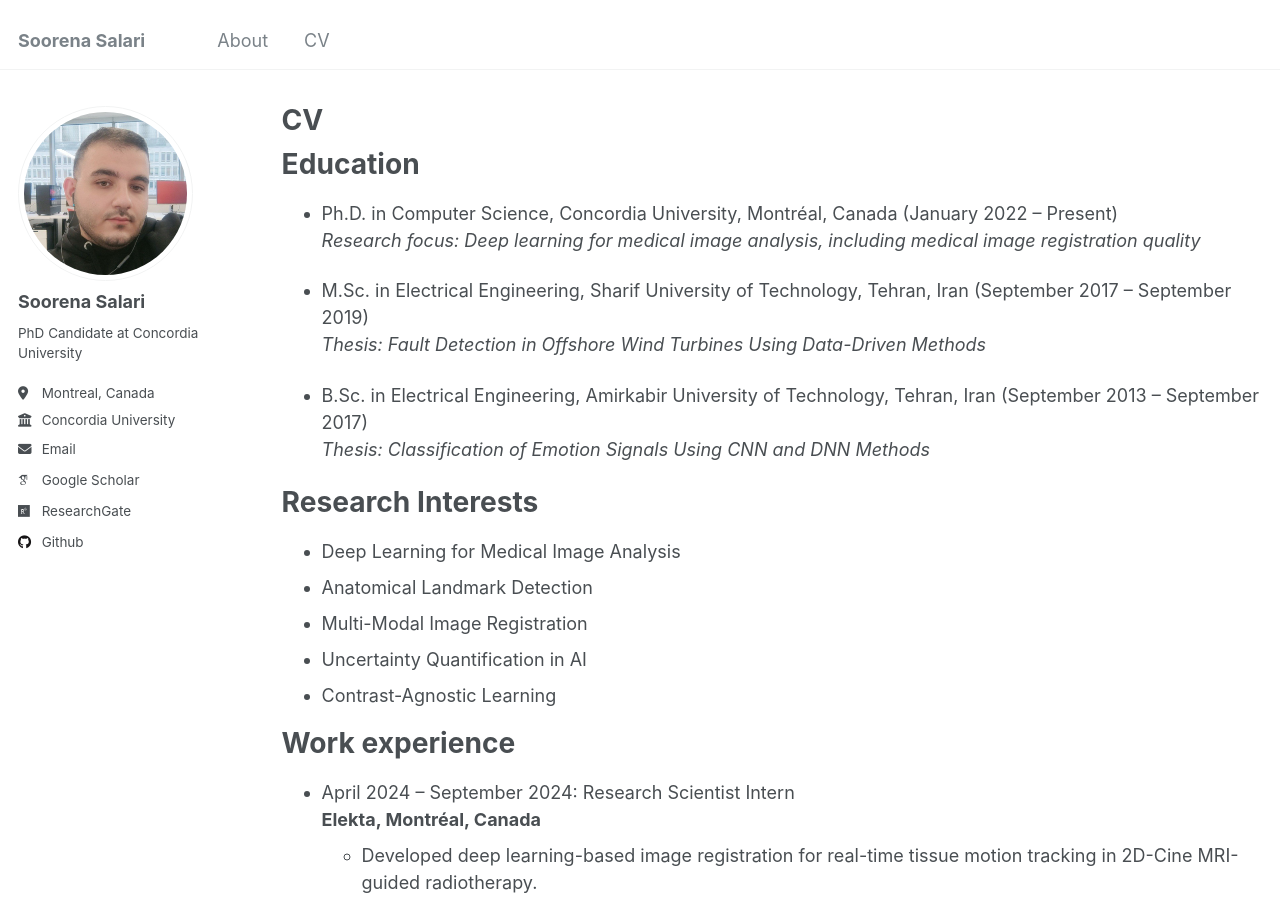
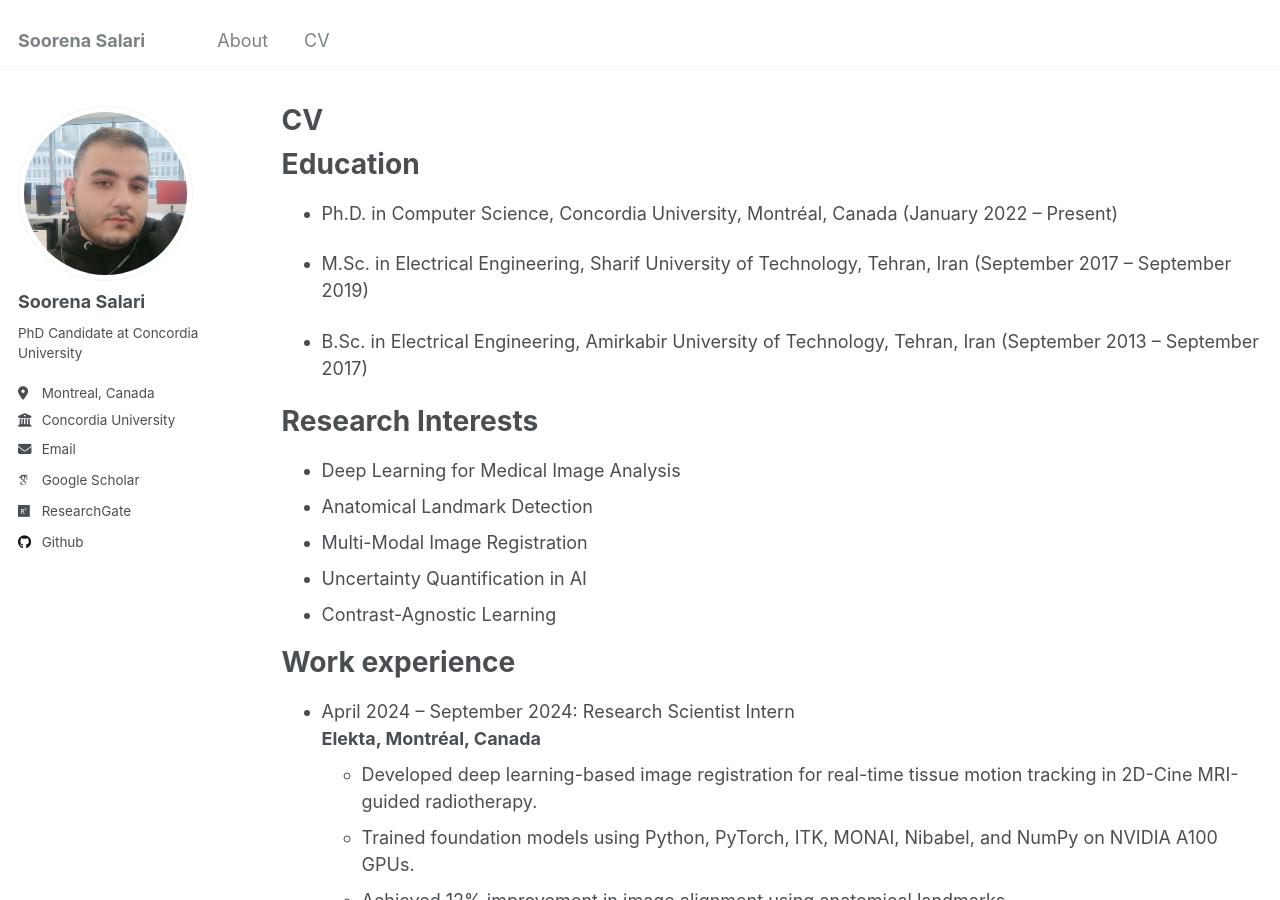
Before and after one commit to soorenasalari/soorenasalari.github.io, a Jekyll site: the page built from _pages/cv.md, in a window 1280 px wide and 900 px high. Built offline with Jekyll 4.4.1, drawn with Linux system fonts in a browser that asks for light colours; some web fonts are replaced.

Commit message:
Update cv.md
Signed-off-by: Soorena Salari <73616711+soorenasalari@users.noreply.github.com>

```diff
--- a/_pages/cv.md
+++ b/_pages/cv.md
@@ -12,13 +12,10 @@ redirect_from:
 Education
 ======
 * Ph.D. in Computer Science, Concordia University, Montréal, Canada (January 2022 – Present)
-  *Research focus: Deep learning for medical image analysis, including medical image registration quality*
 
 * M.Sc. in Electrical Engineering, Sharif University of Technology, Tehran, Iran (September 2017 – September 2019)
-  *Thesis: Fault Detection in Offshore Wind Turbines Using Data-Driven Methods*
 
 * B.Sc. in Electrical Engineering, Amirkabir University of Technology, Tehran, Iran (September 2013 – September 2017)
-  *Thesis: Classification of Emotion Signals Using CNN and DNN Methods*
 
 Research Interests
 ======
```
